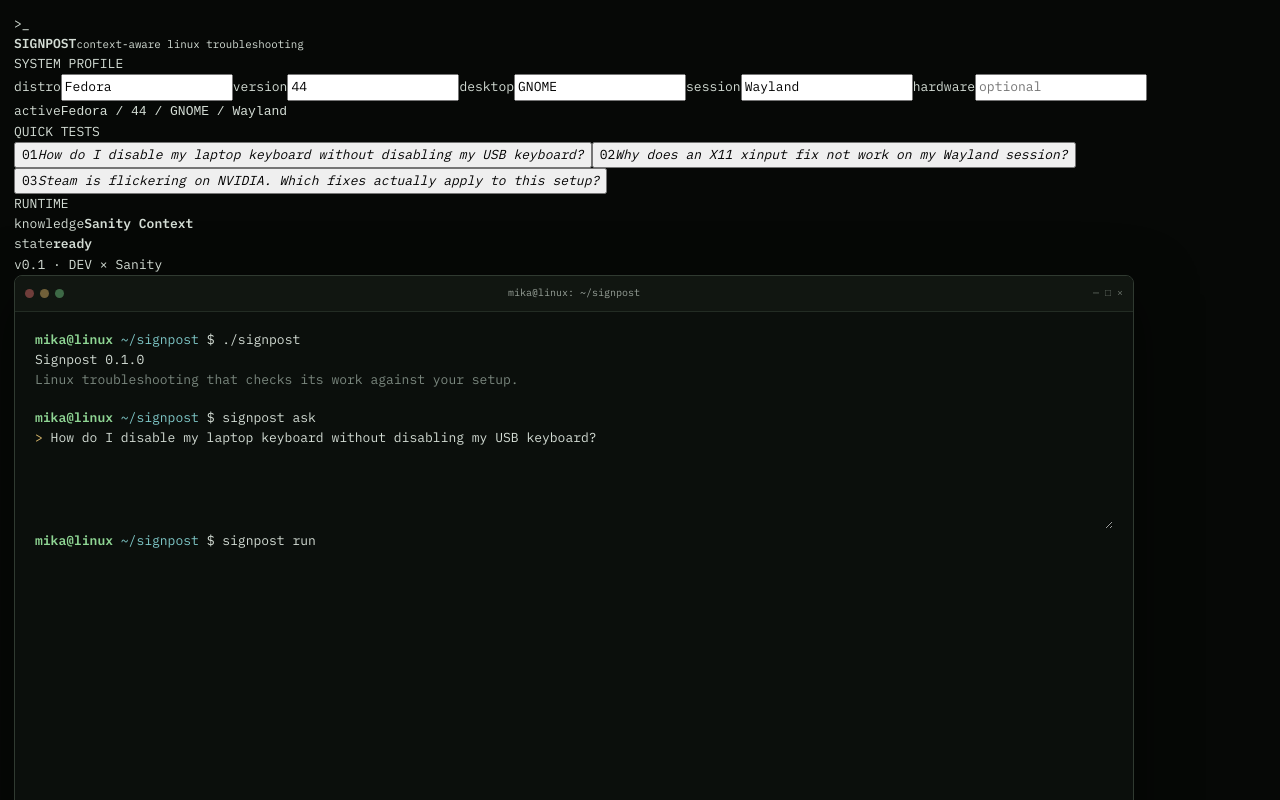
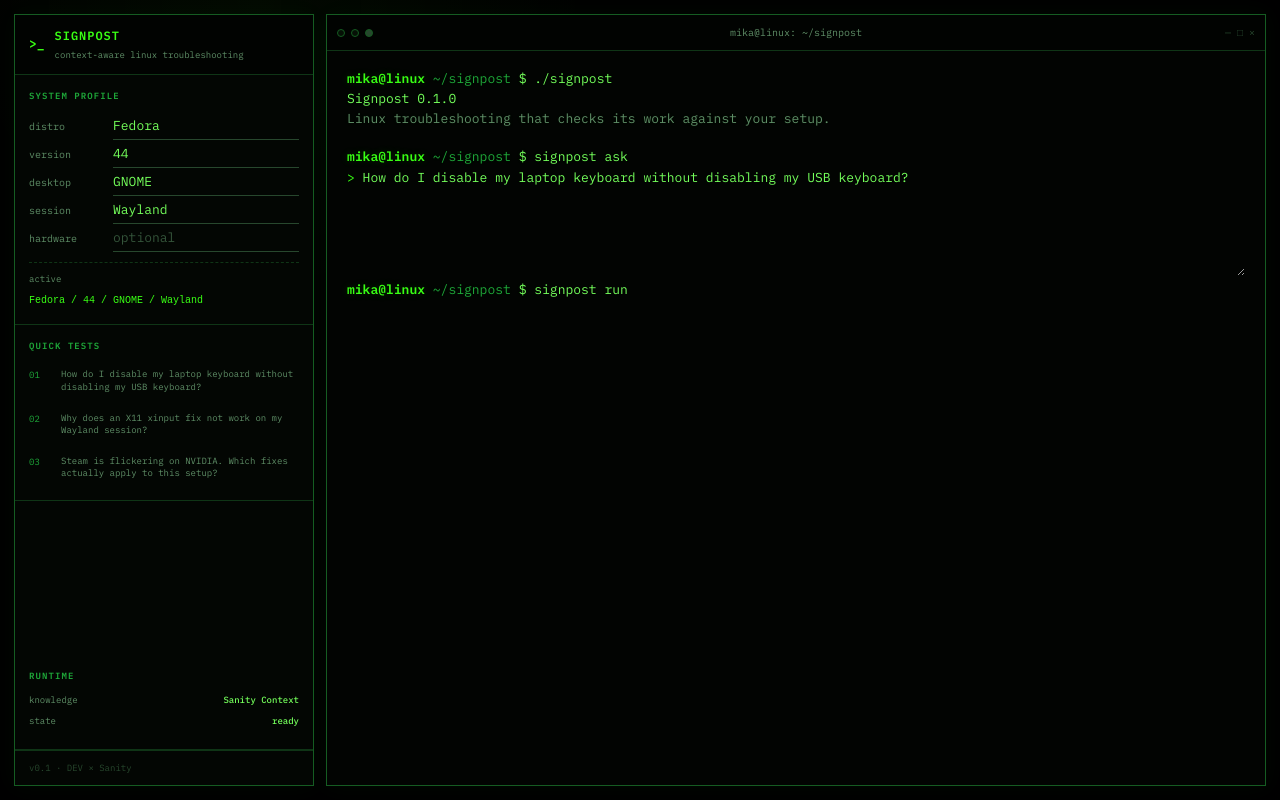
Before and after one commit to miflow13/signpost, a Next.js app: page / in a window 1280 px wide. Shown: the top 800 px of the page. Built offline with nearby package versions, Linux system fonts and the light colour scheme.

Commit message:
style: add black-green hacker terminal workspace

```diff
--- a/app/globals.css
+++ b/app/globals.css
@@ -1,15 +1,17 @@
 :root {
-  --bg: #060806;
-  --terminal: #0b0f0c;
-  --titlebar: #111611;
-  --text: #d4ddd5;
-  --muted: #7b887f;
-  --dim: #586259;
-  --green: #8fd694;
-  --blue: #7fc8c8;
-  --yellow: #d6b66b;
-  --red: #d47772;
-  --line: #202821;
+  --bg: #000000;
+  --terminal: #020402;
+  --panel: #030603;
+  --panel-2: #050905;
+  --line: #0f3516;
+  --line-strong: #155c22;
+  --text: #b9ffc4;
+  --green: #39ff14;
+  --green-2: #74ff5b;
+  --green-dim: #1ea739;
+  --green-muted: #5f8f67;
+  --green-faint: #27472d;
+  --red: #ff4d4d;
 }
 
 * {
@@ -38,19 +40,206 @@
 
 main {
   min-height: 100vh;
+  padding: 14px;
+  background:
+    radial-gradient(circle at 20% 0%, rgba(57,255,20,.035), transparent 26%),
+    #000;
+}
+
+.app-shell {
+  width: min(1440px, 100%);
+  min-height: calc(100vh - 28px);
+  margin: 0 auto;
   display: grid;
-  place-items: center;
+  grid-template-columns: 300px minmax(0, 1fr);
+  gap: 12px;
+}
+
+.sidebar,
+.terminal {
+  border: 1px solid var(--line-strong);
+  background: var(--panel);
+  box-shadow: 0 0 22px rgba(57,255,20,.035);
+}
+
+.sidebar {
+  min-height: calc(100vh - 28px);
+  display: flex;
+  flex-direction: column;
+  overflow: hidden;
+}
+
+.sidebar-brand {
+  display: flex;
+  align-items: center;
+  gap: 10px;
+  min-height: 58px;
+  padding: 12px 14px;
+  border-bottom: 1px solid var(--line);
+  background: #010301;
+}
+
+.brand-mark {
+  color: var(--green);
+  font-weight: 700;
+}
+
+.sidebar-brand strong {
+  display: block;
+  color: var(--green);
+  font-size: 12px;
+  letter-spacing: .08em;
+}
+
+.sidebar-brand small {
+  display: block;
+  margin-top: 2px;
+  color: var(--green-muted);
+  font-size: 9px;
+}
+
+.side-section {
   padding: 14px;
+  border-bottom: 1px solid var(--line);
+}
+
+.side-heading {
+  margin-bottom: 10px;
+  color: var(--green-dim);
+  font-size: 9px;
+  font-weight: 700;
+  letter-spacing: .12em;
+}
+
+.side-section label {
+  display: grid;
+  grid-template-columns: 76px minmax(0, 1fr);
+  gap: 8px;
+  align-items: center;
+  min-height: 28px;
+}
+
+.side-section label > span {
+  color: var(--green-muted);
+  font-size: 10px;
+}
+
+.side-section input {
+  min-width: 0;
+  width: 100%;
+  padding: 3px 0;
+  border: 0;
+  border-bottom: 1px solid var(--green-faint);
+  outline: 0;
+  background: transparent;
+  color: var(--green-2);
+  caret-color: var(--green);
+}
+
+.side-section input:focus {
+  border-bottom-color: var(--green);
+}
+
+.side-section input::placeholder {
+  color: #34543a;
+}
+
+.profile-summary {
+  margin-top: 10px;
+  padding-top: 9px;
+  border-top: 1px dashed var(--line);
+}
+
+.profile-summary span {
+  display: block;
+  margin-bottom: 3px;
+  color: var(--green-muted);
+  font-size: 9px;
+}
+
+.profile-summary code {
+  color: var(--green);
+  font-size: 10px;
+  white-space: normal;
+  overflow-wrap: anywhere;
+}
+
+.example-list {
+  display: grid;
+  gap: 6px;
+}
+
+.example-list button {
+  display: grid;
+  grid-template-columns: 26px minmax(0, 1fr);
+  gap: 6px;
+  align-items: start;
+  padding: 6px 0;
+  border: 0;
+  background: transparent;
+  color: inherit;
+  cursor: pointer;
+  text-align: left;
+}
+
+.example-list button span {
+  color: var(--green-dim);
+  font-size: 9px;
+}
+
+.example-list button em {
+  color: var(--green-muted);
+  font-size: 9px;
+  font-style: normal;
+  line-height: 1.4;
+}
+
+.example-list button:hover em,
+.example-list button:focus-visible em {
+  color: var(--green);
+}
+
+.example-list button:focus-visible {
+  outline: none;
+}
+
+.side-status {
+  margin-top: auto;
+}
+
+.status-row {
+  display: flex;
+  justify-content: space-between;
+  gap: 10px;
+  min-height: 21px;
+  color: var(--green-muted);
+  font-size: 9px;
+}
+
+.status-row strong {
+  color: var(--green-2);
+  font-weight: 500;
+  text-align: right;
+  overflow-wrap: anywhere;
+}
+
+.status-live {
+  color: var(--green) !important;
+  text-shadow: 0 0 7px rgba(57,255,20,.5);
+}
+
+.sidebar-foot {
+  padding: 10px 14px;
+  border-top: 1px solid var(--line);
+  color: var(--green-faint);
+  font-size: 9px;
 }
 
 .terminal {
-  width: min(1120px, 100%);
+  min-width: 0;
   min-height: calc(100vh - 28px);
   overflow: hidden;
-  border: 1px solid #303a31;
-  border-radius: 8px;
   background: var(--terminal);
-  box-shadow: 0 18px 60px rgba(0,0,0,.5);
 }
 
 .terminal-titlebar {
@@ -59,9 +248,9 @@
   grid-template-columns: 1fr auto 1fr;
   align-items: center;
   padding: 0 10px;
-  background: var(--titlebar);
-  border-bottom: 1px solid #232c24;
-  color: #98a199;
+  border-bottom: 1px solid var(--line);
+  background: #010301;
+  color: var(--green-muted);
   font-size: 10px;
   user-select: none;
 }
@@ -72,7 +261,7 @@
 
 .terminal-titlebar > span:nth-of-type(2) {
   justify-self: end;
-  color: #687168;
+  color: var(--green-faint);
 }
 
 .window-controls {
@@ -81,156 +270,92 @@
 }
 
 .window-controls span {
-  width: 9px;
-  height: 9px;
+  width: 8px;
+  height: 8px;
+  border: 1px solid var(--line-strong);
   border-radius: 50%;
-  background: #4a514b;
+  background: #061006;
 }
 
-.window-controls span:nth-child(1) { background: #6f3d3a; }
-.window-controls span:nth-child(2) { background: #716039; }
-.window-controls span:nth-child(3) { background: #3d6946; }
+.window-controls span:last-child {
+  background: var(--green-faint);
+}
 
 .terminal-body {
-  padding: 18px 20px 28px;
+  min-height: calc(100% - 36px);
+  padding: 18px 20px 30px;
+  color: var(--green-2);
+  text-shadow: 0 0 5px rgba(57,255,20,.08);
 }
 
 .line,
 .stdout,
-.config-line,
 .question-line {
   white-space: pre-wrap;
   overflow-wrap: anywhere;
 }
 
-.line {
+.line,
+.stdout {
   min-height: 20px;
 }
 
 .prompt {
   color: var(--green);
   font-weight: 600;
+  text-shadow: 0 0 8px rgba(57,255,20,.2);
 }
 
 .cwd {
-  color: var(--blue);
+  color: var(--green-dim);
 }
 
 .shell {
-  color: var(--text);
-}
-
-.stdout {
-  min-height: 20px;
+  color: var(--green-2);
 }
 
 .dim {
-  color: var(--muted);
+  color: var(--green-muted);
 }
 
 .blank {
   height: 18px;
 }
 
-.config-block {
-  margin: 2px 0 4px;
-}
-
-.config-line {
-  display: flex;
-  align-items: baseline;
-  gap: 0;
-  min-height: 20px;
-  color: var(--text);
-}
-
-.config-key {
-  width: 11ch;
-  color: var(--blue);
-  flex: 0 0 11ch;
-}
-
-.equals {
-  color: var(--muted);
-  margin-right: 1ch;
-}
-
-.config-line input {
-  min-width: 0;
-  flex: 1;
-  padding: 0;
-  border: 0;
-  outline: 0;
-  background: transparent;
-  color: var(--text);
-  caret-color: var(--green);
-}
-
-.config-line input::placeholder {
-  color: #4f5850;
-}
-
-.config-line:focus-within .config-key {
-  color: var(--green);
-}
-
 .question-line {
   display: flex;
   align-items: flex-start;
-  min-height: 20px;
 }
 
 .continuation {
   flex: 0 0 2ch;
-  color: var(--yellow);
+  color: var(--green);
   user-select: none;
 }
 
 .question {
   width: calc(100% - 2ch);
-  min-height: 88px;
+  min-height: 108px;
   padding: 0;
   border: 0;
   outline: 0;
   resize: vertical;
   overflow: auto;
   background: transparent;
-  color: var(--text);
+  color: var(--green-2);
   caret-color: var(--green);
   line-height: 1.55;
 }
 
-.example-line {
-  display: flex;
-  flex-wrap: wrap;
-  align-items: baseline;
-  gap: .6ch;
-}
-
-.example-line button {
-  padding: 0;
-  border: 0;
-  background: transparent;
-  color: var(--blue);
-  cursor: pointer;
-}
-
-.example-line button:hover,
-.example-line button:focus-visible {
-  color: var(--green);
-  outline: none;
-  text-decoration: underline;
-}
-
 .run-line {
-  margin-top: 2px;
+  margin-top: 4px;
 }
 
 .run-command {
   padding: 0;
   border: 0;
   background: transparent;
-  color: var(--text);
+  color: var(--green-2);
   cursor: pointer;
 }
 
@@ -238,10 +363,11 @@
 .run-command:focus-visible {
   color: var(--green);
   outline: none;
+  text-shadow: 0 0 9px rgba(57,255,20,.4);
 }
 
 .run-command:disabled {
-  color: var(--muted);
+  color: var(--green-muted);
   cursor: progress;
 }
 
@@ -249,20 +375,11 @@
   margin-top: 8px;
 }
 
-.info {
-  color: var(--blue);
-}
-
-.success {
+.info,
+.success,
+.meta,
+.skip {
   color: var(--green);
-}
-
-.warn {
-  color: var(--yellow);
-}
-
-.meta {
-  color: var(--blue);
 }
 
 .error {
@@ -270,7 +387,7 @@
 }
 
 .error-detail {
-  color: #bc8884;
+  color: #ff8d8d;
   padding-left: 2ch;
 }
 
@@ -298,7 +415,7 @@
 .section-copy,
 .why-panel,
 .fallback-answer {
-  max-width: 980px;
+  max-width: 1000px;
 }
 
 .section-copy p,
@@ -311,7 +428,7 @@
 .fallback-answer li {
   margin-top: 6px;
   margin-bottom: 6px;
-  color: #c8d0c9;
+  color: #a9efb3;
 }
 
 .section-copy ul,
@@ -332,7 +449,7 @@
 .fallback-answer h2,
 .fallback-answer h3 {
   margin: 10px 0 4px;
-  color: var(--text);
+  color: var(--green);
   font-size: 13px;
   font-weight: 600;
 }
@@ -341,7 +458,7 @@
 .why-panel code,
 .meta-section code,
 .fallback-answer code {
-  color: var(--yellow);
+  color: var(--green);
   background: transparent;
 }
 
@@ -351,9 +468,9 @@
   margin: 8px 0;
   padding: 0 0 0 2ch;
   border: 0;
-  border-left: 1px solid #374139;
+  border-left: 1px solid var(--line-strong);
   background: transparent;
-  color: #dbe3dc;
+  color: #caffd1;
   overflow-x: auto;
 }
 
@@ -375,7 +492,7 @@
 .fallback-answer a,
 .section-copy a,
 .why-panel a {
-  color: var(--blue);
+  color: var(--green);
   text-decoration: underline;
   text-underline-offset: 2px;
 }
@@ -389,7 +506,8 @@
   width: 8px;
   height: 15px;
   display: inline-block;
-  background: var(--text);
+  background: var(--green);
+  box-shadow: 0 0 8px rgba(57,255,20,.35);
   animation: blink 1s steps(1) infinite;
 }
 
@@ -398,24 +516,44 @@
 }
 
 ::selection {
-  background: #2d5132;
-  color: #fff;
+  background: var(--green);
+  color: #001400;
 }
 
 * {
   scrollbar-width: thin;
-  scrollbar-color: #39433b var(--terminal);
+  scrollbar-color: var(--line-strong) #000;
 }
 
-@media (max-width: 760px) {
+@media (max-width: 900px) {
   main {
     padding: 0;
   }
 
+  .app-shell {
+    min-height: 100vh;
+    grid-template-columns: 1fr;
+    gap: 0;
+  }
+
+  .sidebar {
+    min-height: auto;
+    border-width: 0 0 1px;
+  }
+
+  .side-status {
+    margin-top: 0;
+  }
+
   .terminal {
-    min-height: 100vh;
+    min-height: 72vh;
     border: 0;
-    border-radius: 0;
+  }
+}
+
+@media (max-width: 620px) {
+  .side-section label {
+    grid-template-columns: 70px minmax(0, 1fr);
   }
 
   .terminal-titlebar {
@@ -430,11 +568,6 @@
     padding: 14px 12px 24px;
   }
 
-  .config-key {
-    width: 9ch;
-    flex-basis: 9ch;
-  }
-
   body {
     font-size: 12px;
   }
```
